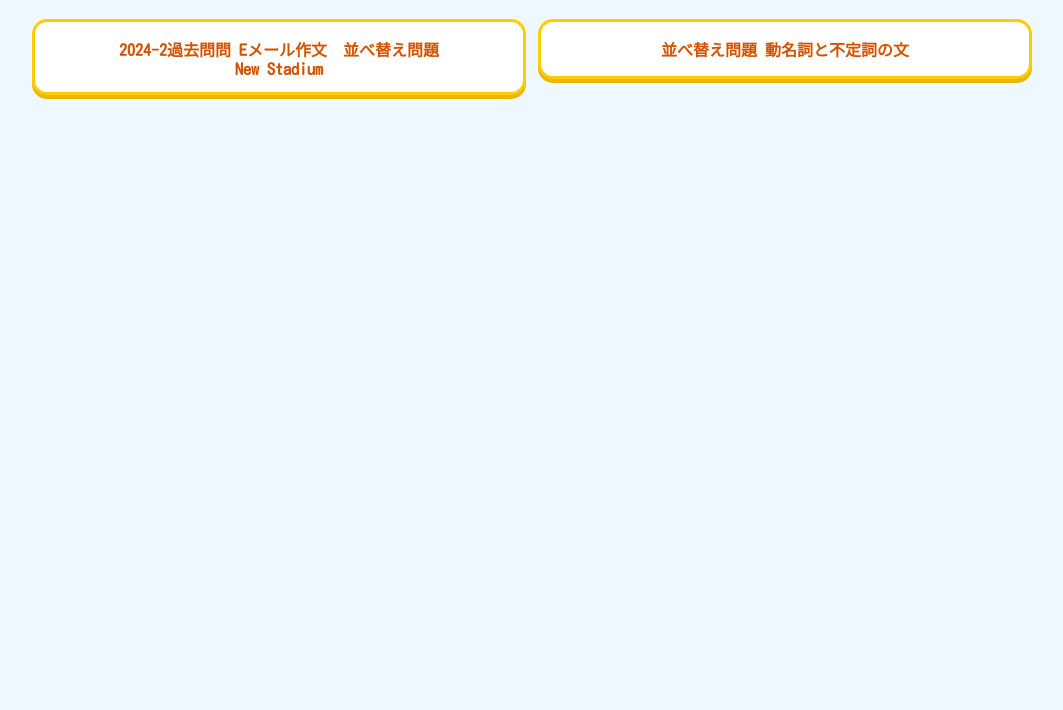
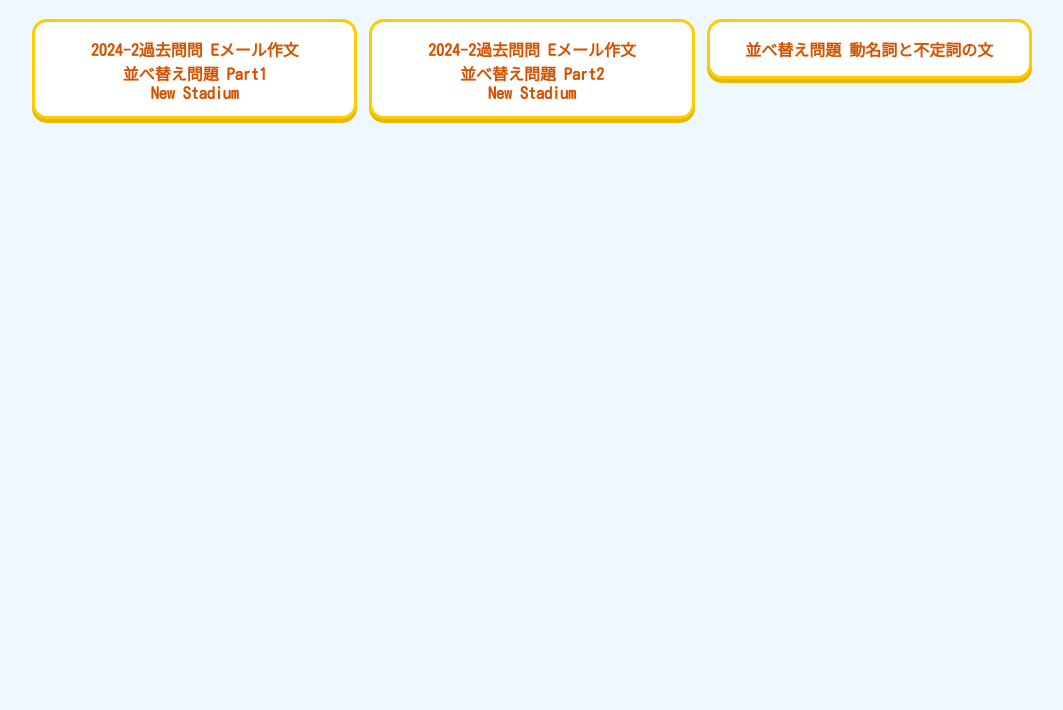
Before and after one commit to EigoStudio/Pre2Q-Writing-Exercises, a plain HTML site: page index.html in a window 1280 px wide. Shown: the part 90-800 px from the top of the page, without its empty margins (108-1171 px from the left). Drawn offline with Linux system fonts and the light colour scheme.

Commit message:
Update index.html

```diff
--- a/index.html
+++ b/index.html
@@ -56,7 +56,10 @@
 
     <h1>英検準2級 作文対策 エクササイズ</h1>
     <ul>
-      <li><a href="2024-2-Email-putting-words-in-order.html">2024-2過去問問 Eメール作文　並べ替え問題<br>
+      <li><a href="2024-2-Email-putting-words-in-order.html">2024-2過去問問 Eメール作文<br>並べ替え問題 Part1<br>
+      New Stadium
+      </a></li>
+        <li><a href="2024-2-Email-putting-words-in-order-Part2.html">2024-2過去問問 Eメール作文<br>並べ替え問題 Part2<br>
       New Stadium
       </a></li>
       <li><a href="putting-words-in-order-gerunds-infinitives.html">並べ替え問題 動名詞と不定詞の文</a></li>
```
